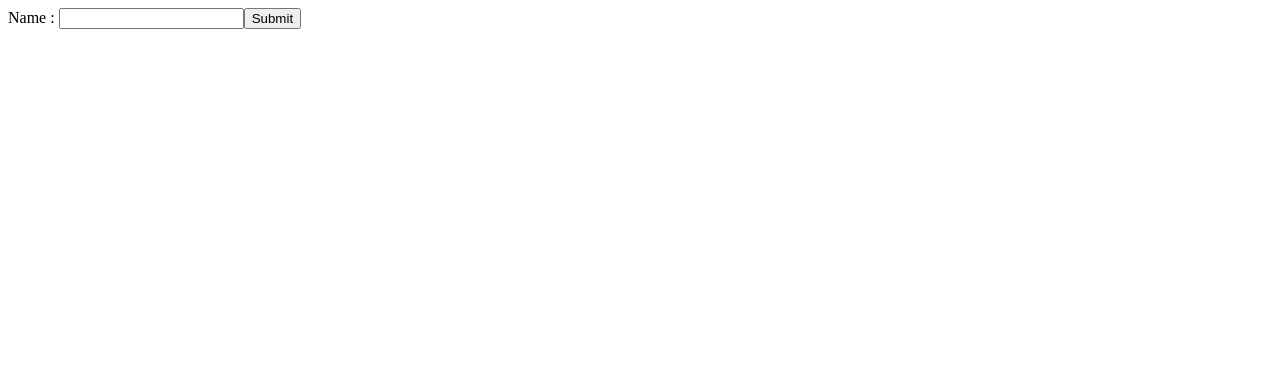
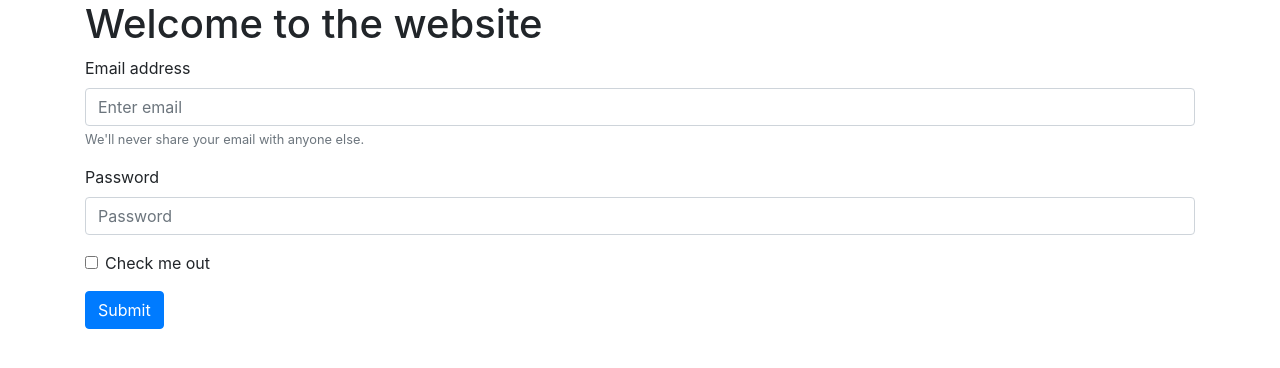
Before and after one commit to ddw1234/ReactTutorial, a React (Create React App) app in the folder reacttutorial/: page / in a window 1280 px wide. Shown: the top 368 px of the page. Built offline with nearby package versions, Linux system fonts and the light colour scheme.

Commit message:
Part 35 Integrate Bootstrap with React.js

```diff
--- a/reacttutorial/package.json
+++ b/reacttutorial/package.json
@@ -6,8 +6,10 @@
     "@testing-library/jest-dom": "^4.2.4",
     "@testing-library/react": "^9.4.1",
     "@testing-library/user-event": "^7.2.1",
+    "bootstrap": "^4.5.3",
     "prop-types": "^15.7.2",
     "react": "^16.13.0",
+    "react-bootstrap": "^1.4.0",
     "react-dom": "^16.13.0",
     "react-redux": "^7.2.2",
     "react-scripts": "3.4.0",
--- a/reacttutorial/public/index.html
+++ b/reacttutorial/public/index.html
@@ -24,6 +24,7 @@
       work correctly both with client-side routing and a non-root public URL.
       Learn how to configure a non-root public URL by running `npm run build`.
     -->
+
     <title>React App</title>
   </head>
   <body>
--- /dev/null
+++ b/reacttutorial/src/form.jsx
@@ -0,0 +1,35 @@
+import React from 'react';
+import ReactDOM from 'react-dom';
+import {Form,Button} from 'react-bootstrap';
+import 'bootstrap/dist/css/bootstrap.min.css';
+
+function BootForm(){
+
+    return(
+    <div>
+       <Form>
+  <Form.Group controlId="formBasicEmail">
+    <Form.Label>Email address</Form.Label>
+    <Form.Control type="email" placeholder="Enter email" />
+    <Form.Text className="text-muted">
+      We'll never share your email with anyone else.
+    </Form.Text>
+  </Form.Group>
+
+  <Form.Group controlId="formBasicPassword">
+    <Form.Label>Password</Form.Label>
+    <Form.Control type="password" placeholder="Password" />
+  </Form.Group>
+  <Form.Group controlId="formBasicCheckbox">
+    <Form.Check type="checkbox" label="Check me out" />
+  </Form.Group>
+  <Button variant="primary" type="submit">
+    Submit
+  </Button>
+</Form>
+    </div>
+    )
+
+}
+
+export default BootForm;
--- a/reacttutorial/src/index.js
+++ b/reacttutorial/src/index.js
@@ -1,28 +1,17 @@
 import React from 'react';
 import ReactDOM from 'react-dom';
+import BootForm from './form';
 
 class NameForm extends React.Component{
-  constructor(props){
-    super(props);
-    this.handleSubmit=this.handleSubmit.bind(this);
-    this.input=React.createRef();
-  }
-
-  //To write an uncontrolled component, instead of writing an event handler for every state update, you can use a ref to get form values from the DOM.
-
-  handleSubmit(event){
-    alert('Current value is ' + this.input.current.value);
-    event.preventDefault();
-  }
 
   render(){
     return(
-     <form onSubmit={this.handleSubmit}>
-       <label>
-         Name : <input type="text" ref={this.input}></input>
-       </label>
-       <input type="submit" value="Submit"></input>
-     </form>
+     <>
+     <div className="container">
+     <h1>Welcome to the website</h1>
+     <BootForm/>
+     </div>
+     </>
     );
   }
 
```
Also changed, not shown: 2 other files (tests, documents, lock files or other folders).
